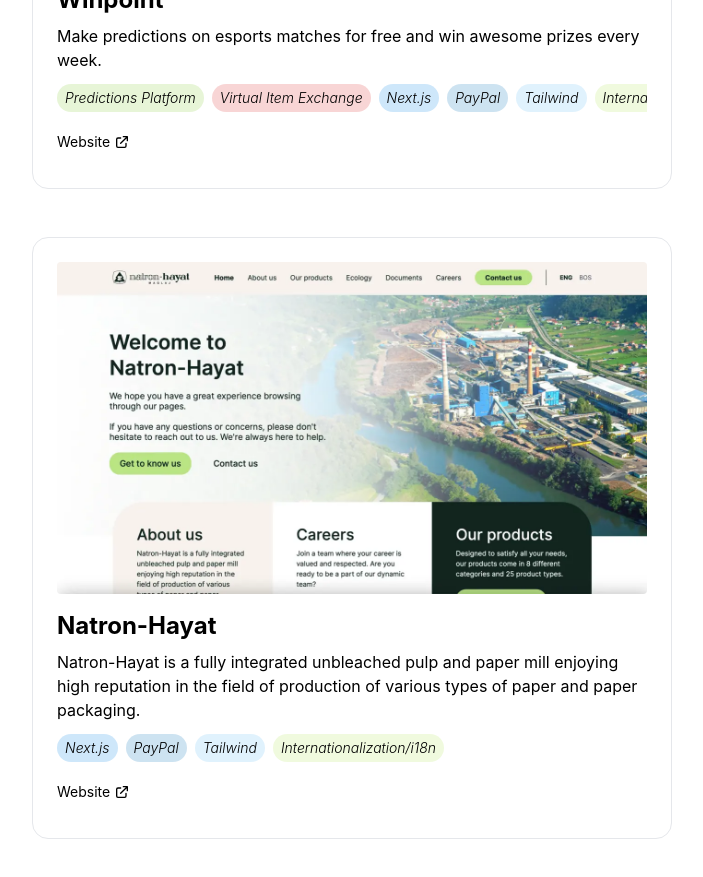
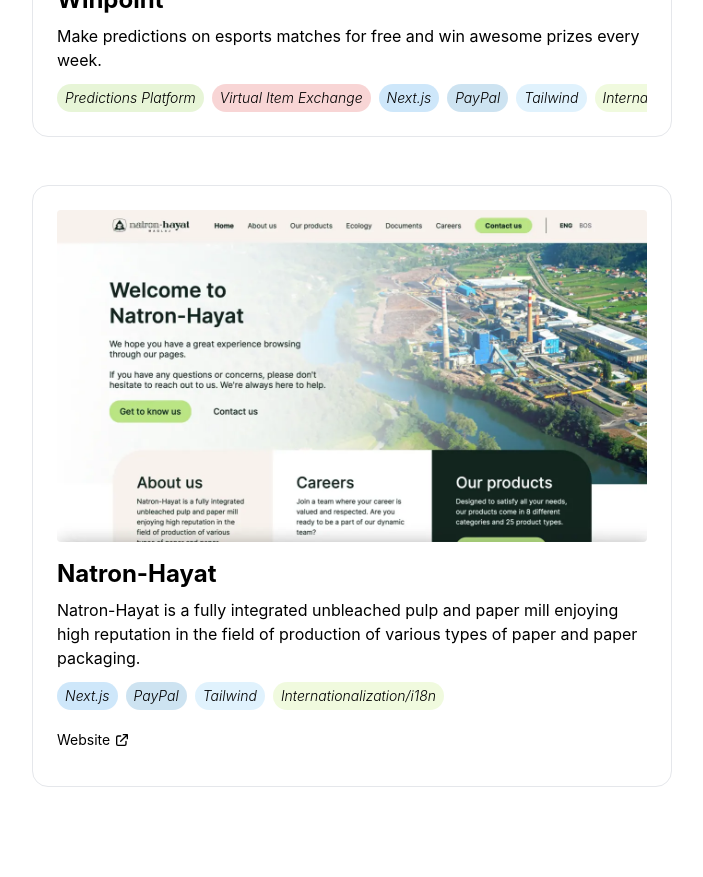
Before and after one commit to benyamynbrkyc/personal-website, a Next.js app: page /work in a window 1280 px wide. Shown: the part 1120-1997 px from the top of the page, without its empty margins (288-991 px from the left). Built offline with nearby package versions, Linux system fonts and the light colour scheme.

Commit message:
remove winpoint url

```diff
--- a/src/views/Work/Work.tsx
+++ b/src/views/Work/Work.tsx
@@ -33,7 +33,6 @@ export default function Work() {
               { name: 'Tailwind', color: '#62BAF3' },
               { name: 'Internationalization/i18n', color: '#B1E457' },
             ]}
-            liveUrl='https://www.winpoint.gg'
           />
           <WorkCard
             key='Natron-Hayat'
--- a/src/views/Work/index.ts
+++ b/src/views/Work/index.ts
@@ -1 +1 @@
-export {default} from './Work'
+export { default } from './Work';
```
